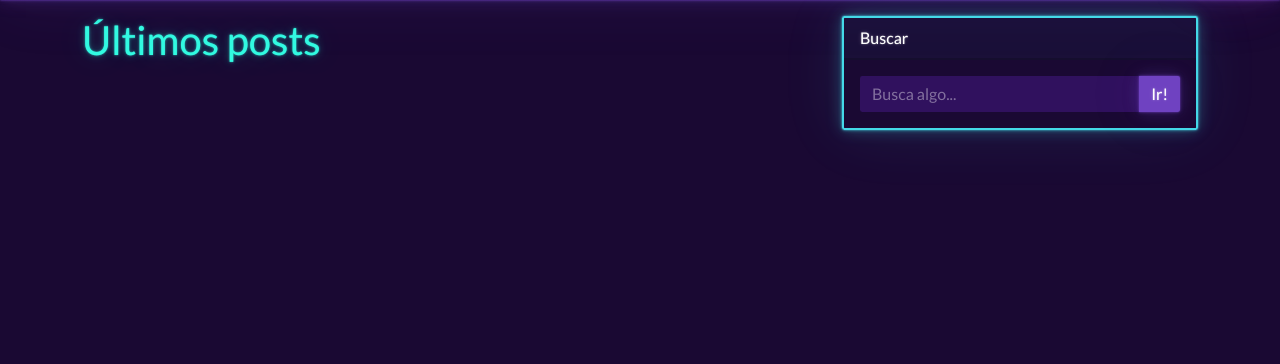
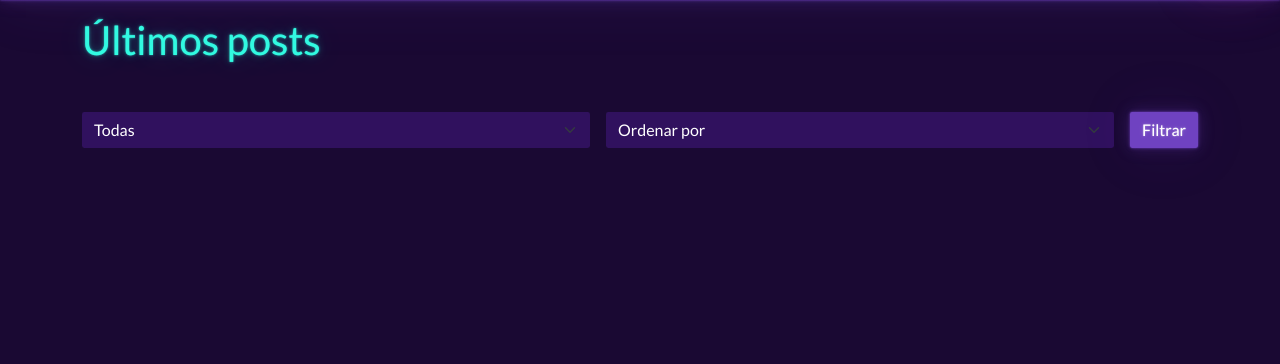
Before and after one commit to LucasNahuel/blog_grupo_5, a Django app: page /post/ in a window 1280 px wide. Shown: the part 56-420 px from the top of the page. Run offline with Django 4.2, Linux system fonts and the light colour scheme; data that the repository does not hold is empty; some libraries are stand-ins or nearby versions.

Commit message:
arregla requirements.txt, cambia estilos y disposición al filtrado de posts

```diff
--- a/blog_grupo_5/settings.py
+++ b/blog_grupo_5/settings.py
@@ -85,10 +85,10 @@
 DATABASES = {
     'default': {
         'ENGINE': 'django.db.backends.mysql',
-        'NAME': 'post',
-        'USER': 'root',
+        'NAME': 'blog',
+        'USER': 'usuario',
         'HOST': 'localhost',
-        'PASSWORD': '#Pochy2020*'
+        'PASSWORD': 'contrasenia123'
     }
 }
 
--- a/requiremenets.txt
+++ b/requiremenets.txt
@@ -1,5 +1,4 @@
 asgiref==3.7.2
-backports.zoneinfo==0.2.1
 distlib==0.3.7
 Django==4.2.7
 filelock==3.13.1
--- a/static/styles.css
+++ b/static/styles.css
@@ -6,7 +6,7 @@
     display: flex;
     flex-direction: column;
     margin: 0 auto;
-    max-width: 900px !important;
+    max-width: 900px;
     gap: 1em;
 }
 
@@ -82,3 +82,10 @@
     flex-direction: row;
     margin: 0 0 0 auto;
 }
+
+form.form-filtrar{
+    display: flex;
+    flex-direction: row;
+    align-items: center;
+    max-width: 100%;
+}
--- a/templates/post/posts.html
+++ b/templates/post/posts.html
@@ -5,8 +5,7 @@
 {% block content %}
 
 
-
-<div class="col-lg-8" >
+<div class="col-lg-12" >
 
     <div style="display: flex; width: 100%; margin-bottom: 1.5em; align-items: center;">
 
@@ -19,6 +18,36 @@
             {% endif %}
 
 
+    </div>
+
+    <div>
+        <!--filtrar por categoria  -->
+
+        <form method="get" class="form-filtrar">
+            <select name="categoria" id="" class="form-select">
+                <option value="">Todas</option>
+
+                {% for categoria in categorias %}
+                <option value="{{categoria.id}}"> {{categoria.nombre}}</option>
+
+                {% endfor %}
+
+            </select>
+
+          <!--Ordenar-->
+
+          <select name="orderby" id="" class="form-select">
+            <option value="">Ordenar por</option>
+            <option value="fecha_asc">Fecha ascendente</option>
+            <option value="fecha_desc">Fecha descendente</option>
+            <option value="alf_asc">Alfabéticamente ascendente</option>
+            <option value="alf_desc">Alfabéticamente descendente</option>
+
+          </select>
+
+            <button type="submit" class="btn btn-primary">Filtrar</button>
+
+          </form>
     </div>
 
 
@@ -57,5 +86,12 @@
 
     {% endfor %}
 </div>
+
+
+{% block sidebar %}
+
+{% endblock sidebar %}
+
+
 </div>
 {% endblock content %}
```
Also changed, not shown: templates/base.html (+4 -31 lines).
